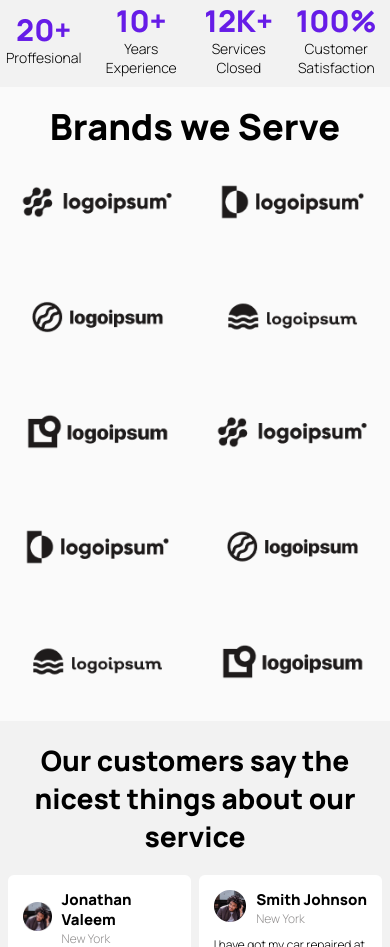
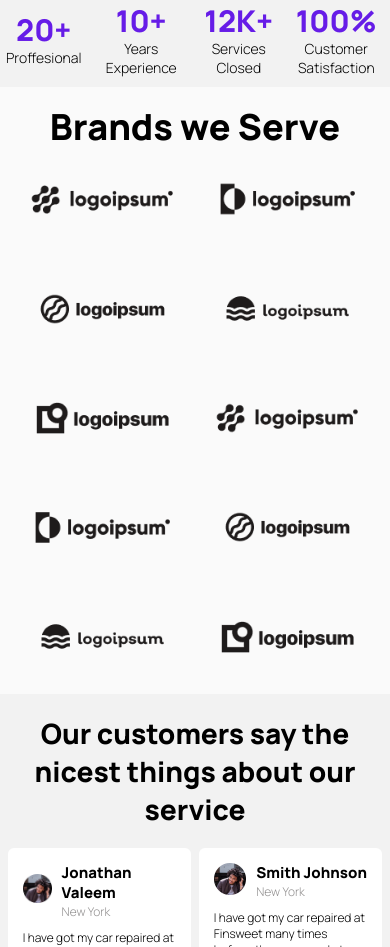
Before and after one commit to Izima01/Finsweet, a plain HTML site: page index.html in a window 390 px wide. Shown: the part 3605-4552 px from the top of the page. Drawn offline with Linux system fonts and the light colour scheme.

Commit message:
somethnnnn

```diff
--- a/css/style.css
+++ b/css/style.css
@@ -1027,7 +1027,8 @@ footer p {
     }
     #page6 #brand-section {
         margin: 0 auto;
-        width: 100%;
+        width: 95%;
+        flex-wrap: wrap;
     }
     #page6 #brand-section .image-box {
         width: 50%;
```
